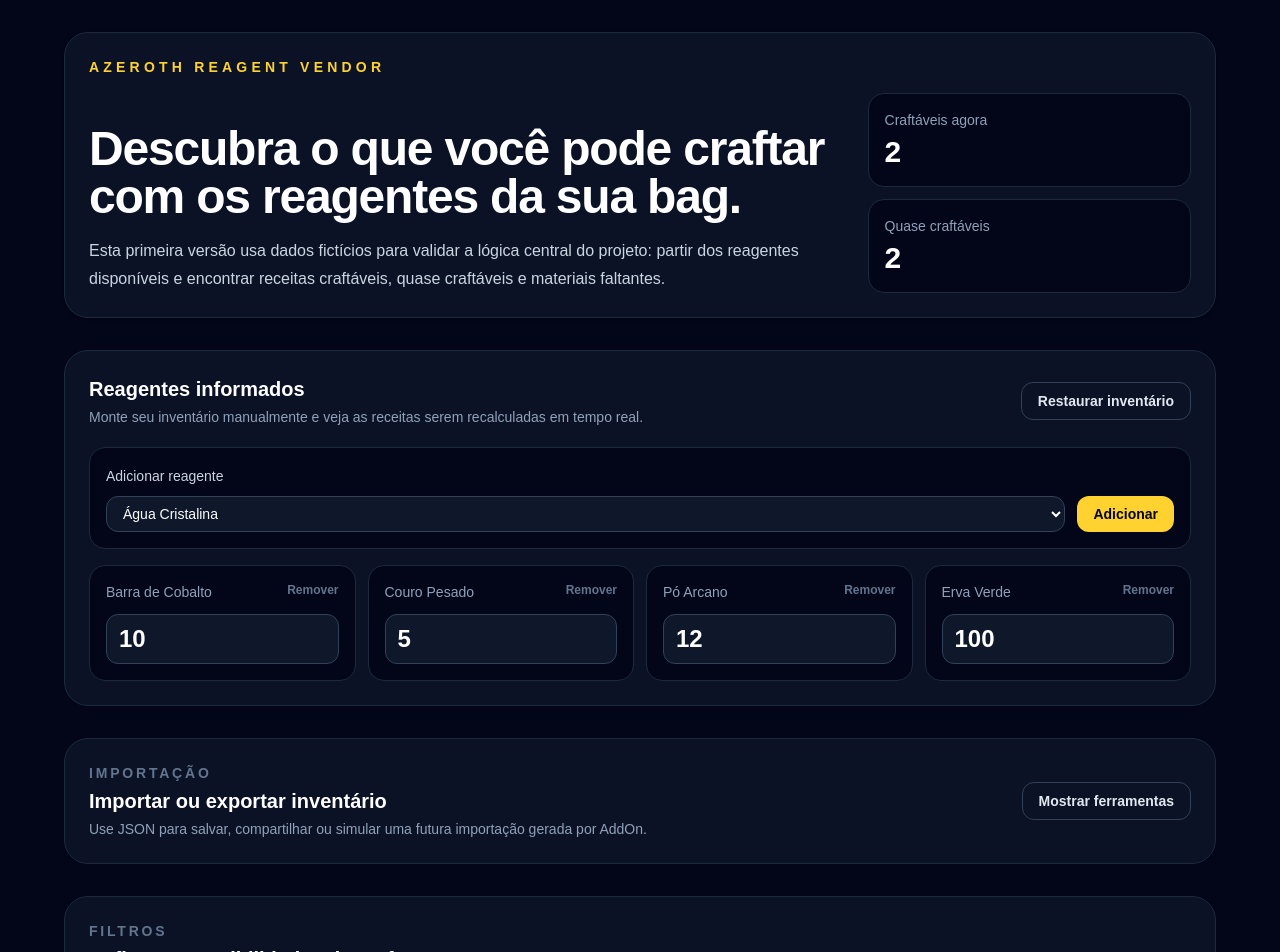
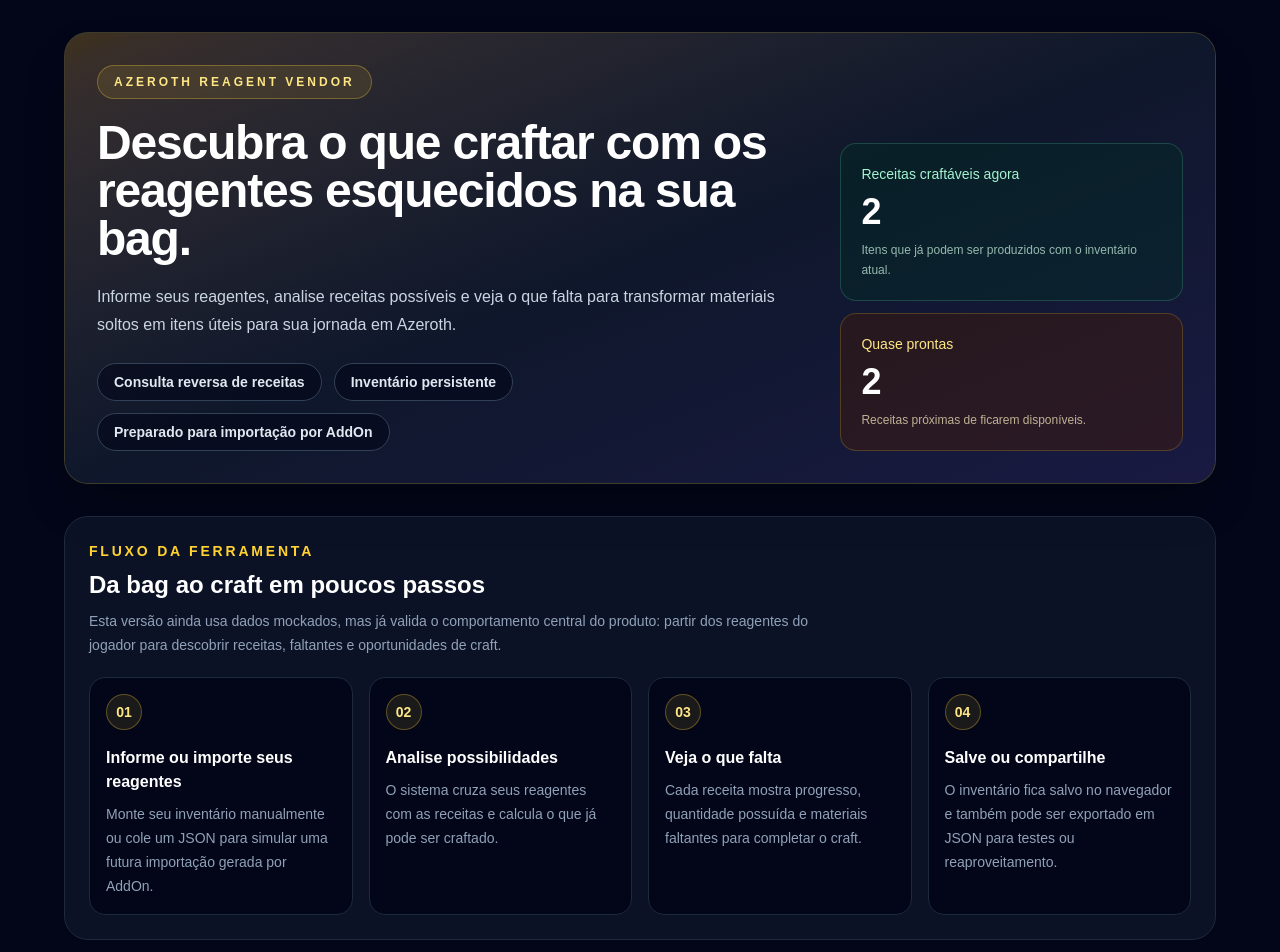
Before and after one commit to FelipeHolandaNovelino/azeroth-reagent-vendor, a Next.js app: page / in a window 1280 px wide. Shown: the top 952 px of the page. Built offline with nearby package versions, Linux system fonts and the light colour scheme.

Commit message:
style: improve product visual identity

```diff
--- a/src/components/CraftSummary.tsx
+++ b/src/components/CraftSummary.tsx
@@ -8,39 +8,69 @@
   almostCraftableCount,
 }: CraftSummaryProps) {
   return (
-    <header className="rounded-3xl border border-slate-800 bg-slate-900/70 p-6 shadow-sm">
-      <p className="text-sm font-semibold uppercase tracking-[0.3em] text-amber-300">
-        Azeroth Reagent Vendor
-      </p>
+    <header className="overflow-hidden rounded-3xl border border-amber-300/20 bg-slate-900 shadow-2xl shadow-black/30">
+      <div className="relative">
+        <div className="absolute inset-0 bg-gradient-to-br from-amber-500/20 via-slate-900 to-indigo-950/70" />
 
-      <div className="mt-4 grid gap-6 lg:grid-cols-[1.4fr_0.6fr] lg:items-end">
-        <div>
-          <h1 className="text-3xl font-bold tracking-tight text-white sm:text-5xl">
-            Descubra o que você pode craftar com os reagentes da sua bag.
-          </h1>
+        <div className="relative grid gap-8 p-6 sm:p-8 lg:grid-cols-[1.35fr_0.65fr] lg:items-end">
+          <div>
+            <div className="inline-flex rounded-full border border-amber-300/30 bg-amber-300/10 px-4 py-2 text-xs font-bold uppercase tracking-[0.25em] text-amber-200">
+              Azeroth Reagent Vendor
+            </div>
 
-          <p className="mt-4 max-w-3xl text-base leading-7 text-slate-300">
-            Esta primeira versão usa dados fictícios para validar a lógica
-            central do projeto: partir dos reagentes disponíveis e encontrar
-            receitas craftáveis, quase craftáveis e materiais faltantes.
-          </p>
-        </div>
+            <h1 className="mt-5 max-w-4xl text-3xl font-black tracking-tight text-white sm:text-5xl">
+              Descubra o que craftar com os reagentes esquecidos na sua bag.
+            </h1>
 
-        <div className="grid gap-3 sm:grid-cols-2 lg:grid-cols-1">
-          <div className="rounded-2xl border border-slate-800 bg-slate-950 p-4">
-            <p className="text-sm text-slate-400">Craftáveis agora</p>
+            <p className="mt-5 max-w-3xl text-base leading-7 text-slate-300">
+              Informe seus reagentes, analise receitas possíveis e veja o que
+              falta para transformar materiais soltos em itens úteis para sua
+              jornada em Azeroth.
+            </p>
 
-            <strong className="mt-1 block text-3xl text-white">
-              {craftableCount}
-            </strong>
+            <div className="mt-6 flex flex-wrap gap-3">
+              <span className="rounded-full border border-slate-700 bg-slate-950/60 px-4 py-2 text-sm font-semibold text-slate-200">
+                Consulta reversa de receitas
+              </span>
+
+              <span className="rounded-full border border-slate-700 bg-slate-950/60 px-4 py-2 text-sm font-semibold text-slate-200">
+                Inventário persistente
+              </span>
+
+              <span className="rounded-full border border-slate-700 bg-slate-950/60 px-4 py-2 text-sm font-semibold text-slate-200">
+                Preparado para importação por AddOn
+              </span>
+            </div>
           </div>
 
-          <div className="rounded-2xl border border-slate-800 bg-slate-950 p-4">
-            <p className="text-sm text-slate-400">Quase craftáveis</p>
+          <div className="grid gap-3">
+            <div className="rounded-2xl border border-emerald-300/20 bg-emerald-950/40 p-5">
+              <p className="text-sm font-medium text-emerald-200">
+                Receitas craftáveis agora
+              </p>
 
-            <strong className="mt-1 block text-3xl text-white">
-              {almostCraftableCount}
-            </strong>
+              <strong className="mt-2 block text-4xl font-black text-white">
+                {craftableCount}
+              </strong>
+
+              <p className="mt-2 text-xs leading-5 text-emerald-100/70">
+                Itens que já podem ser produzidos com o inventário atual.
+              </p>
+            </div>
+
+            <div className="rounded-2xl border border-amber-300/20 bg-amber-950/40 p-5">
+              <p className="text-sm font-medium text-amber-200">
+                Quase prontas
+              </p>
+
+              <strong className="mt-2 block text-4xl font-black text-white">
+                {almostCraftableCount}
+              </strong>
+
+              <p className="mt-2 text-xs leading-5 text-amber-100/70">
+                Receitas próximas de ficarem disponíveis.
+              </p>
+            </div>
           </div>
         </div>
       </div>
--- a/src/components/CraftingDashboard.tsx
+++ b/src/components/CraftingDashboard.tsx
@@ -3,6 +3,7 @@
 import { useEffect, useMemo, useState } from "react";
 
 import { CraftSummary } from "@/components/CraftSummary";
+import { CraftingFlow } from "@/components/CraftingFlow";
 import { InventoryGrid } from "@/components/InventoryGrid";
 import { InventoryImportExport } from "@/components/InventoryImportExport";
 import { RecipeFilters } from "@/components/RecipeFilters";
@@ -42,9 +43,10 @@
       inventory.map((item) => item.itemId)
     );
 
-    return reagentCatalog.filter(
-      (reagent) => !currentInventoryIds.has(reagent.itemId)
-    );
+    // Lista apenas reagentes usados por receitas e que ainda não estão no inventário.
+    return reagentCatalog.filter((reagent) => {
+      return !currentInventoryIds.has(reagent.itemId);
+    });
   }, [inventory, reagentCatalog]);
 
   useEffect(() => {
@@ -87,6 +89,8 @@
           almostCraftableCount={almostCraftableCount}
         />
 
+        <CraftingFlow />
+
         <InventoryGrid
           items={inventory}
           addableReagents={addableReagents}
--- /dev/null
+++ b/src/components/CraftingFlow.tsx
@@ -0,0 +1,69 @@
+const flowSteps = [
+  {
+    title: "Informe ou importe seus reagentes",
+    description:
+      "Monte seu inventário manualmente ou cole um JSON para simular uma futura importação gerada por AddOn.",
+    badge: "01",
+  },
+  {
+    title: "Analise possibilidades",
+    description:
+      "O sistema cruza seus reagentes com as receitas e calcula o que já pode ser craftado.",
+    badge: "02",
+  },
+  {
+    title: "Veja o que falta",
+    description:
+      "Cada receita mostra progresso, quantidade possuída e materiais faltantes para completar o craft.",
+    badge: "03",
+  },
+  {
+    title: "Salve ou compartilhe",
+    description:
+      "O inventário fica salvo no navegador e também pode ser exportado em JSON para testes ou reaproveitamento.",
+    badge: "04",
+  },
+];
+
+export function CraftingFlow() {
+  return (
+    <section className="rounded-3xl border border-slate-800 bg-slate-900/70 p-6">
+      <div className="flex flex-col gap-2">
+        <p className="text-sm font-semibold uppercase tracking-[0.2em] text-amber-300">
+          Fluxo da ferramenta
+        </p>
+
+        <h2 className="text-2xl font-bold text-white">
+          Da bag ao craft em poucos passos
+        </h2>
+
+        <p className="max-w-3xl text-sm leading-6 text-slate-400">
+          Esta versão ainda usa dados mockados, mas já valida o comportamento
+          central do produto: partir dos reagentes do jogador para descobrir
+          receitas, faltantes e oportunidades de craft.
+        </p>
+      </div>
+
+      <div className="mt-5 grid gap-4 md:grid-cols-2 xl:grid-cols-4">
+        {flowSteps.map((step) => (
+          <article
+            key={step.badge}
+            className="rounded-2xl border border-slate-800 bg-slate-950 p-4"
+          >
+            <span className="inline-flex h-9 w-9 items-center justify-center rounded-full border border-amber-300/30 bg-amber-300/10 text-sm font-black text-amber-200">
+              {step.badge}
+            </span>
+
+            <h3 className="mt-4 text-base font-bold text-white">
+              {step.title}
+            </h3>
+
+            <p className="mt-2 text-sm leading-6 text-slate-400">
+              {step.description}
+            </p>
+          </article>
+        ))}
+      </div>
+    </section>
+  );
+}
```
